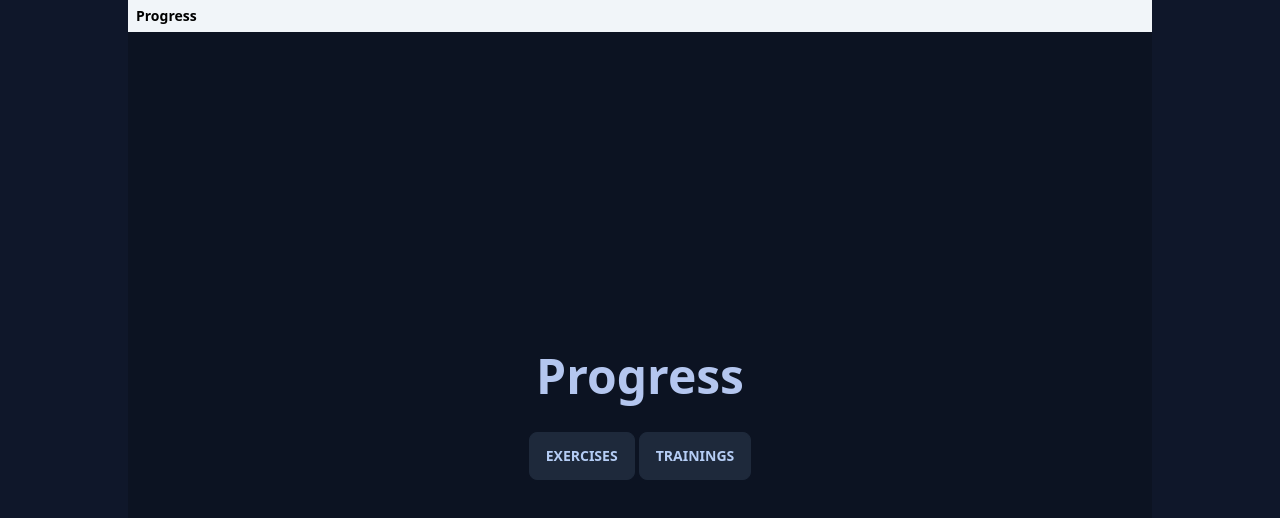
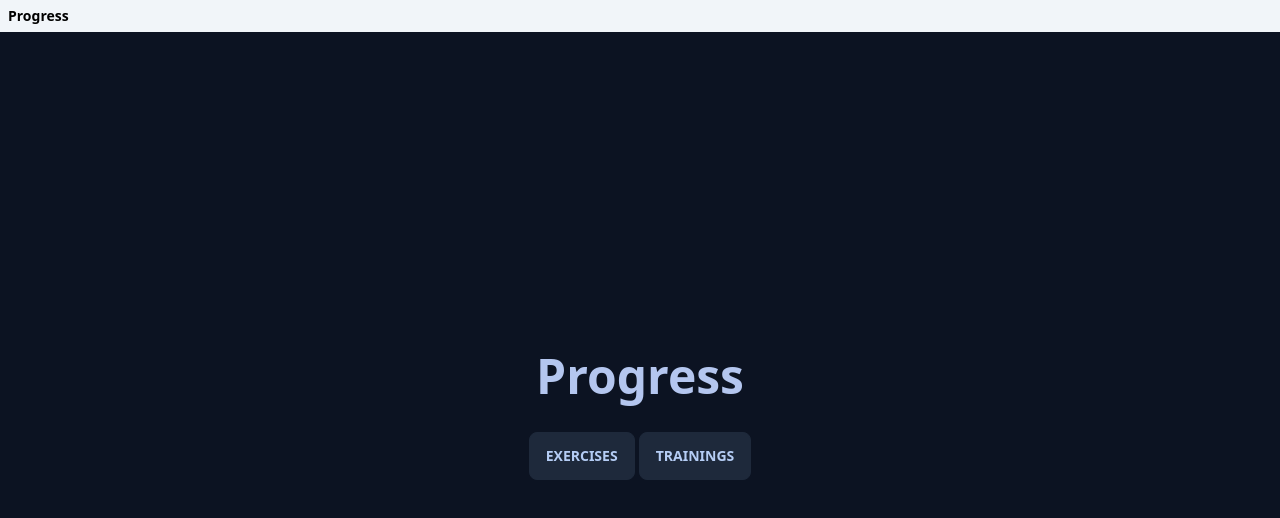
Before and after one commit to irdcat/progress, a Svelte app: page / in a window 1280 px wide. Shown: the top 518 px of the page. Built offline with nearby package versions, Linux system fonts and the light colour scheme.

Commit message:
Responsive layout #63 (#105)

```diff
--- a/src/App.svelte
+++ b/src/App.svelte
@@ -34,8 +34,8 @@
     onDestroy(unsubscribeLocation);
 </script>
 
-<main class="h-screen">
-    <div class="navbar h-8 min-h-8 bg-slate-100 max-w-5xl m-auto text-black">
+<main class="h-screen w-screen">
+    <div class="navbar h-8 min-h-8 bg-slate-100 m-auto text-black">
         <div class="text-sm breadcrumbs">
             <ul>
                 {#if !locationParts.length}
@@ -53,7 +53,7 @@
             </ul>
         </div>
     </div>
-    <div class="m-auto max-w-5xl h-[calc(100%-2rem)]">
+    <div class="m-auto w-full h-[calc(100%-2rem)]">
         <Router {routes}/>
     </div>
 </main>
```
